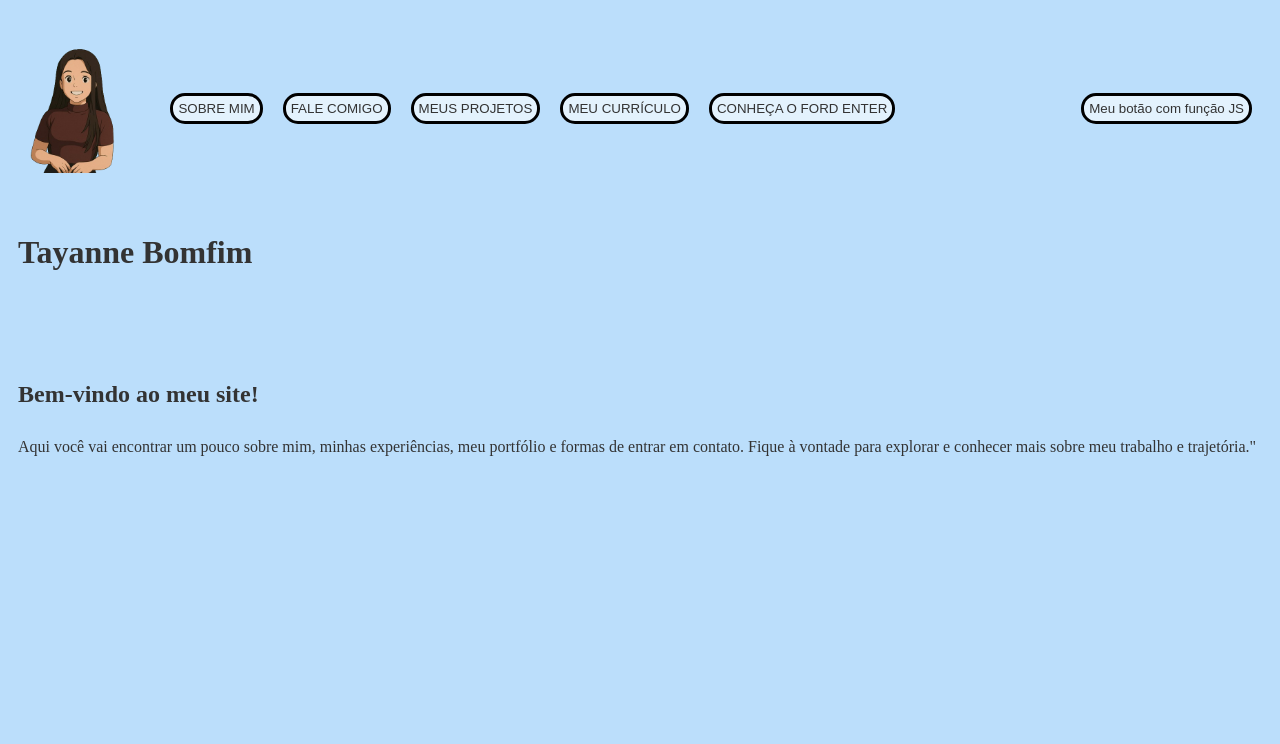
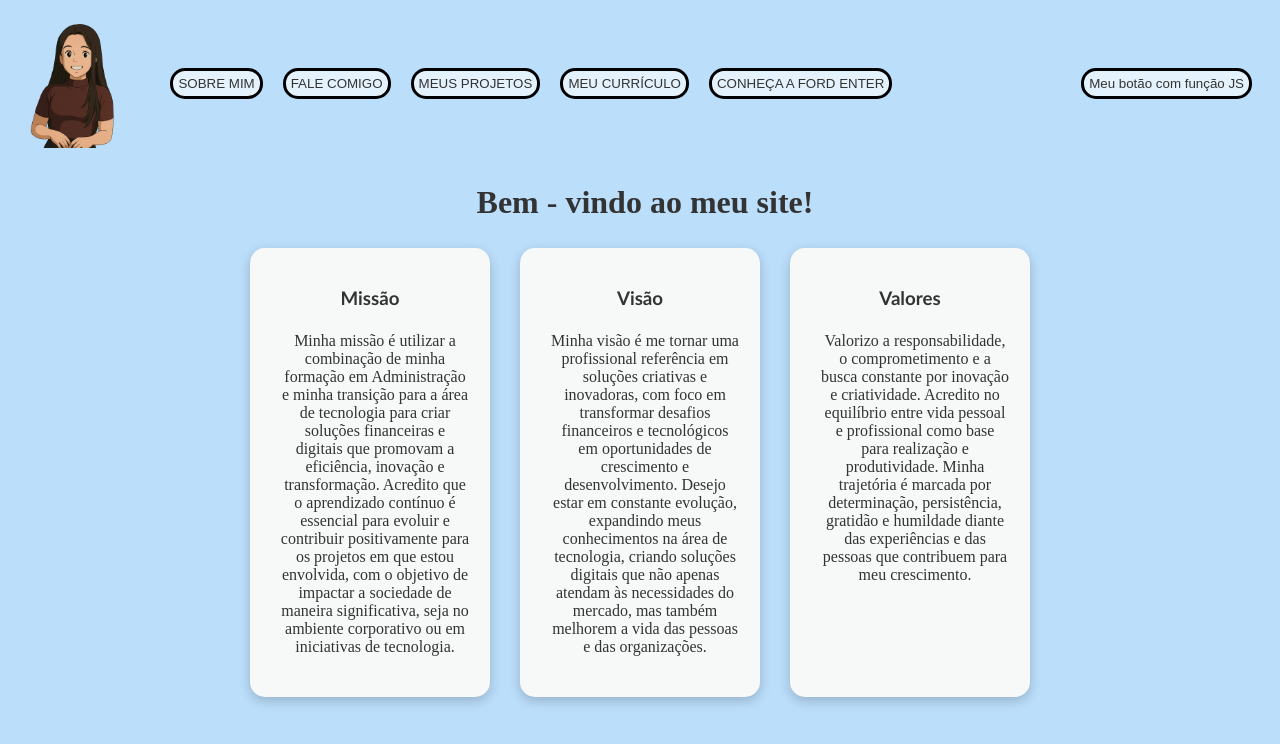
Before and after one commit to Tayanne08/Aula-Portifolio, a plain HTML site: page index.html in a window 1280 px wide. Drawn offline with Linux system fonts and the light colour scheme.

Commit message:
novas atualizações tela inicial

```diff
--- a/index.html
+++ b/index.html
@@ -18,15 +18,41 @@
             <button><a href="fale.html">FALE COMIGO</a></button>
             <button><a href="projeto.html">MEUS PROJETOS</a></button>
             <button><a href="curriculo.html">MEU CURRÍCULO</a></button>
-            <button><a href="sobreMim.html">CONHEÇA O FORD ENTER</a></button>
+            <button><a href="https://www.ford.com.br/sobre-a-ford/ford-enter/">CONHEÇA A FORD ENTER</a></button>
         </div>
         <input type="button" value="Meu botão com função JS" onclick="minhaFuncao()">
     </header>
+    <h1>Bem - vindo ao meu site!</h1>
 
     <main>
-        <h1>Tayanne Bomfim</h1>
-        <h2>Bem-vindo ao meu site!</h2>
-        <p> Aqui você vai encontrar um pouco sobre mim, minhas experiências, meu portfólio e formas de entrar em contato. Fique à vontade para explorar e conhecer mais sobre meu trabalho e trajetória."</p>
+        <div class="container">
+            <div class="card">
+                <h3>Missão</h3>
+                <p>Minha missão é utilizar a combinação de minha formação em Administração e minha transição para a área
+                    de
+                    tecnologia para criar soluções financeiras e digitais que promovam a eficiência, inovação e
+                    transformação. Acredito que o aprendizado contínuo é essencial para evoluir e contribuir
+                    positivamente
+                    para os projetos em que estou envolvida, com o objetivo de impactar a sociedade de maneira
+                    significativa, seja no ambiente corporativo ou em iniciativas de tecnologia.
+                </p>
+            </div>
+
+            <div class="card">
+                <h3>Visão</h3>
+                <p>Minha visão é me tornar uma profissional referência em soluções criativas e inovadoras, com foco em
+                    transformar desafios financeiros e tecnológicos em oportunidades de crescimento e desenvolvimento.
+                    Desejo estar em constante evolução, expandindo meus conhecimentos na área de tecnologia, criando
+                    soluções digitais que não apenas atendam às necessidades do mercado, mas também melhorem a vida das
+                    pessoas e das organizações.
+                </p>
+            </div>
+
+            <div class="card">
+                <h3>Valores</h3>
+                <p> Valorizo a responsabilidade, o comprometimento e a busca constante por inovação e criatividade. Acredito no equilíbrio entre vida pessoal e profissional como base para realização e produtividade. Minha trajetória é marcada por determinação, persistência, gratidão e humildade diante das experiências e das pessoas que contribuem para meu crescimento.</p>
+            </div>
+        </div>
     </main>
 
     <script src="script.js"></script>
--- a/style.css
+++ b/style.css
@@ -10,8 +10,7 @@ body {
 /* cabeçalho */
 header {
     background-color: #bbdefb;
-    height: 200px;
-    width: 100%;
+    height: 150px;
     display: flex;
     align-items: center;
 }
@@ -29,6 +28,9 @@ h1 {
     padding: 5px 0;
 }
 
+h3 {
+    display: flex;
+}
 /* classe (inteira) dos botões */
 .menu {
     display: flex;
@@ -54,6 +56,11 @@ h1 {
     text-decoration: none;  /* muda a decoração do texto */
 }
 
+main {
+    display: flex;
+    font-family: 'Gill Sans', 'Gill Sans MT', Calibri, 'Trebuchet MS', sans-serif;
+}
+
 input {
     padding: 5px;
     background-color: #e3f2fd;
@@ -63,12 +70,11 @@ input {
     margin-right: 20px;
     /* margin-bottom: 100px; */
 }
-h2 {
+h1 {
     font-family: 'Playfair Display', serif;
     color: #333333;
-    margin-left: 10px;
-    padding: 5px 0;
-    margin-top: 100px;
+    display: flex;
+    justify-content: center;
 }
 p{
     font-family: 'Playfair Display', serif;
@@ -78,3 +84,45 @@ p{
     /* margin-top: -7%;  */
 
 }
+
+.container {
+    display: flex;
+    flex-direction: row;
+    gap: 30px;
+    margin: 0 auto;
+
+}
+
+.card {
+    background-color: #f9f9f9;
+    border-radius: 15px;
+    box-shadow: 0 4px 12px rgba(0, 0, 0, 0.2);
+    overflow: hidden;
+    width: 200px;
+    text-align: center;
+    transition: transform 0.3s ease;
+    padding: 20px;
+    background: #f7f9f9;
+
+}
+.card:hover {
+    transform: translateY(-5px);
+  }
+   .card-content {
+    padding: 0px;
+  }
+
+  .card-content h2 {
+    margin: 10px 0;
+    font-size: 22px;
+    color: #333333; /* Texto em cinza escuro */
+  }
+
+  .card-content p {
+    font-size: 14px;
+    color: #555;
+  }
+.card h3{
+    display: flex;
+    justify-content: center;
+}
```
